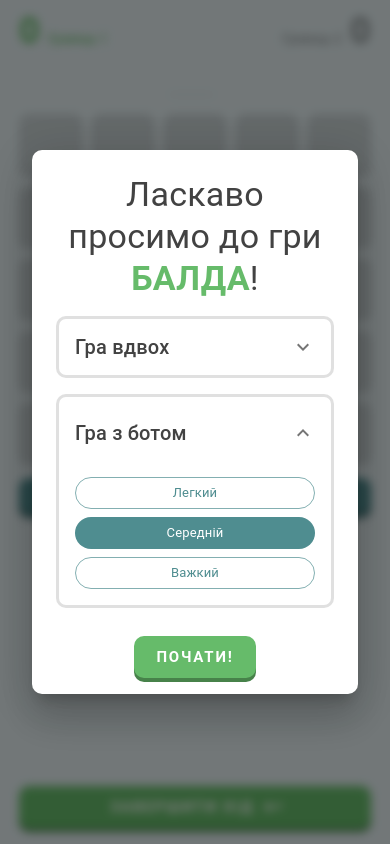
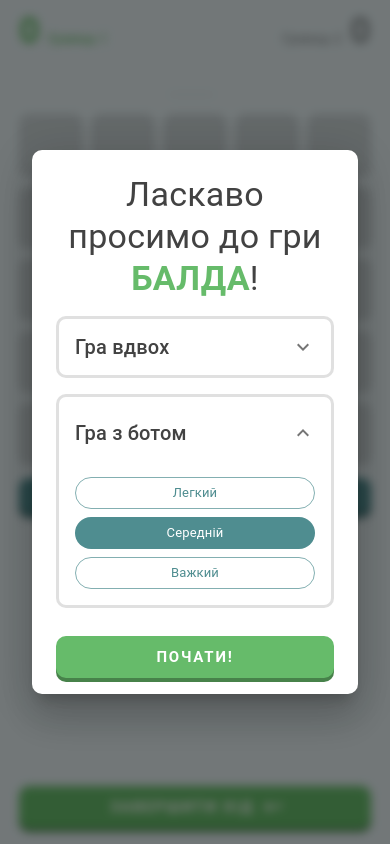
Before and after one commit to vladhuk/balda, a React (Create React App) app: page / in a window 390 px wide. Built offline with nearby package versions, Linux system fonts and the light colour scheme.

Commit message:
make start button full width

```diff
--- a/src/components/MainMenu/MainMenu.tsx
+++ b/src/components/MainMenu/MainMenu.tsx
@@ -14,6 +14,7 @@ import {
 } from '@mui/material';
 import { Difficulty } from 'enums/difficulty.enum';
 import { GameMode } from 'enums/game-mode.enum';
+import { useIsUpMd } from 'hooks/use-is-up-md';
 import { useTransitionDuration } from 'components/MainMenu/hooks/use-transition-duration';
 import ExpandMoreIcon from '@mui/icons-material/ExpandMore';
 import React, { FC, useState } from 'react';
@@ -32,10 +33,12 @@ interface Props {
 }
 
 export const MainMenu: FC<Props> = ({ open, onStart }) => {
+  const isUpMd = useIsUpMd();
+  const transitionDuration = useTransitionDuration();
+
   const [difficulty, setDifficulty] = useState(Difficulty.MEDIUM);
   const [gameMode, setGameMode] = useState<GameMode>(GameMode.WITH_BOT);
   const [names, setNames] = useState(['', '']);
-  const transitionDuration = useTransitionDuration();
 
   const onClickStart = () => {
     onStart({ gameMode, names, difficulty });
@@ -123,8 +126,8 @@ export const MainMenu: FC<Props> = ({ open, onStart }) => {
           </AccordionDetails>
         </Accordion>
       </DialogContent>
-      <DialogActions sx={{ justifyContent: 'center' }}>
-        <Button size="large" onClick={onClickStart}>
+      <DialogActions sx={{ justifyContent: 'center', px: 3 }}>
+        <Button size="large" onClick={onClickStart} fullWidth={!isUpMd}>
           Почати!
         </Button>
       </DialogActions>
--- a/src/components/_common/HideUpMd.tsx
+++ b/src/components/_common/HideUpMd.tsx
@@ -1,9 +1,8 @@
-import { useMediaQuery, useTheme } from '@mui/material';
+import { useIsUpMd } from 'hooks/use-is-up-md';
 import React, { FC, PropsWithChildren } from 'react';
 
 export const HideUpMd: FC<PropsWithChildren> = ({ children }) => {
-  const { breakpoints } = useTheme();
-  const isUpMd = useMediaQuery(breakpoints.up('md'));
+  const isUpMd = useIsUpMd();
 
   if (isUpMd) {
     return null;
--- a/src/components/_common/ShowUpMd.tsx
+++ b/src/components/_common/ShowUpMd.tsx
@@ -1,9 +1,8 @@
-import { useMediaQuery, useTheme } from '@mui/material';
+import { useIsUpMd } from 'hooks/use-is-up-md';
 import React, { FC, PropsWithChildren } from 'react';
 
 export const ShowUpMd: FC<PropsWithChildren> = ({ children }) => {
-  const { breakpoints } = useTheme();
-  const isUpMd = useMediaQuery(breakpoints.up('md'));
+  const isUpMd = useIsUpMd();
 
   if (isUpMd) {
     return <>{children}</>;
--- /dev/null
+++ b/src/hooks/use-is-up-md.ts
@@ -0,0 +1,3 @@
+import { useMediaQuery, useTheme } from '@mui/material';
+
+export const useIsUpMd = () => useMediaQuery(useTheme().breakpoints.up('md'));
```
